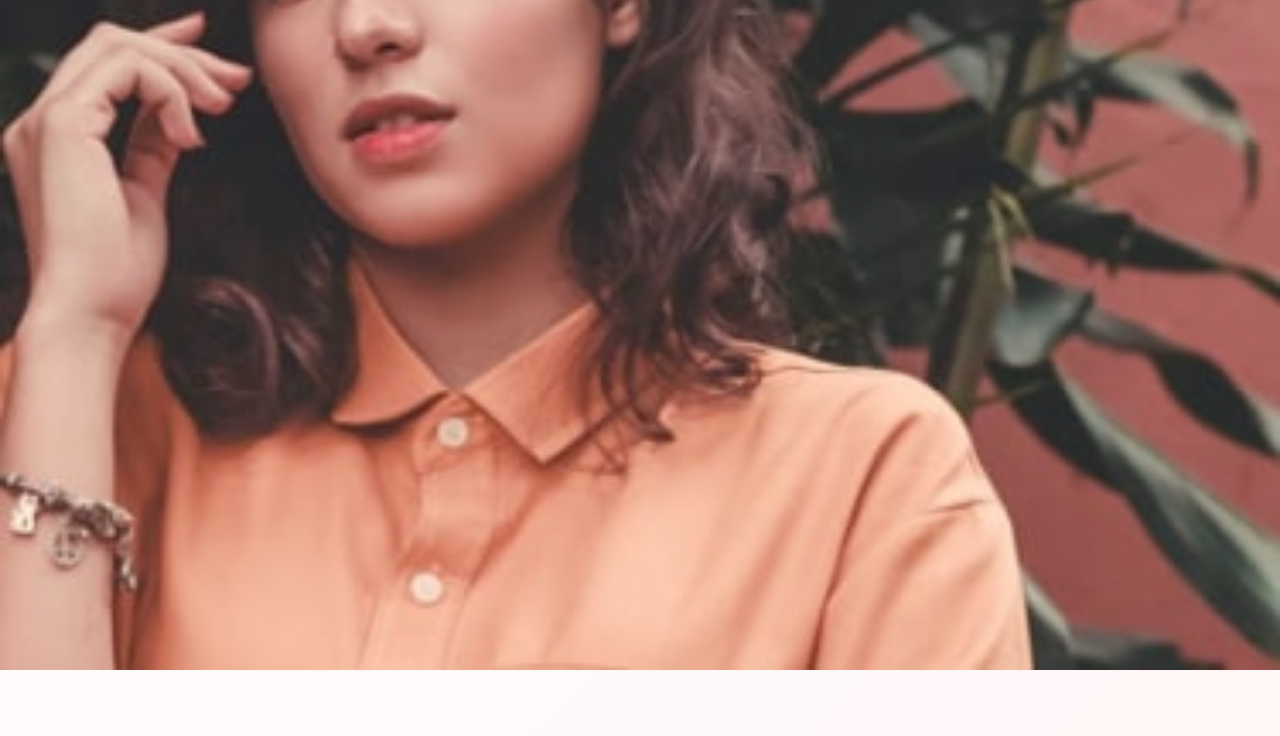
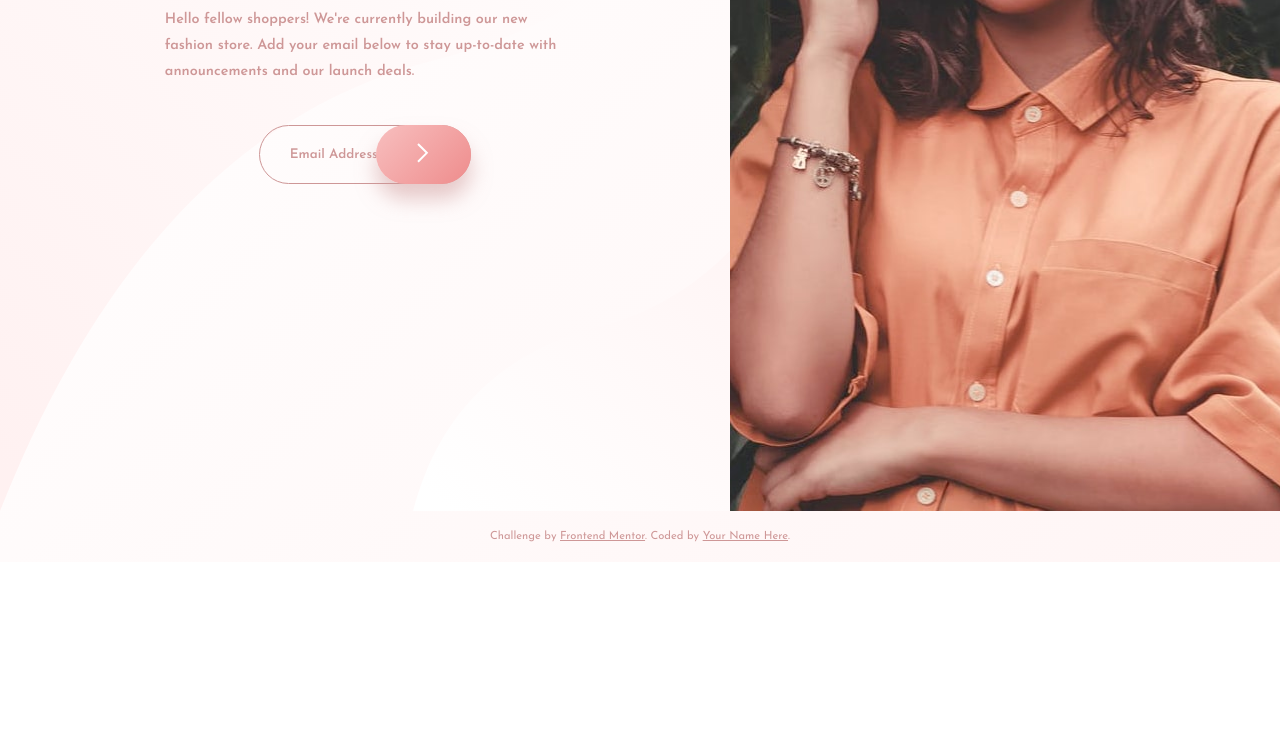
Before and after one commit to lukaszkus/base-apparel-coming-soon, a website: page index.html in a window 1280 px wide. Shown: the part 289-1025 px from the top of the page. After the commit the page ends 851 px from the top, so only its background shows below. Drawn offline with Linux system fonts and the light colour scheme.

Commit message:
desktop layout in progress

```diff
--- a/index.html
+++ b/index.html
@@ -14,16 +14,11 @@
 </head>
 <body>
 
+  <div class="logo">
+    <img src="images/logo.svg" alt="logo" class="logo__img"/>
+  </div>
+
   <main class="main">
-
-    <div class="logo">
-      <img src="images/logo.svg" alt="logo" class="logo__img"/>
-    </div>
-
-    <div class="hero">
-      <img src="images/hero-mobile.jpg" alt="girl" class="hero__img"/>
-    </div>
-
     <div class="content">
       <h1 class="content__title"><span>We're</span> coming soon</h1>
       <p class="content__txt">Hello fellow shoppers! We're currently building our new fashion store. Add your email below to stay up-to-date with announcements and our launch deals.
@@ -34,6 +29,9 @@
         <button class="form-submit-btn" type="submit"><img src="images/icon-arrow.svg" alt="arrow"/></button>
       </form>
       <p class="form-error-msg"></p>
+    </div>
+
+    <div class="hero">
     </div>
   </main>
 
--- a/scss/_mixins.scss
+++ b/scss/_mixins.scss
@@ -1,5 +1,5 @@
 $tablet-width: 500px;
-$desktop-width: 1440px;
+$desktop-width: 900px;
 
 @mixin tablet {
   @media (min-width: $tablet-width) {
--- a/scss/main.scss
+++ b/scss/main.scss
@@ -16,24 +16,25 @@ html {
 body {
   min-height: 100vh;
   background: $gradient-primary;
+  position: relative;
 }
 
-.main {
-  width: 100%;
 .logo {
   padding: 30px;
   &__img {
     width: 100px;
-      @include tablet {
-        width: 200px;
   }
 }
-  }
+
+.main {
+  display: flex;
+  flex-direction: column-reverse;
   .hero {
-    padding-bottom: 65px;
-    &__img {
+    background-image: url(../images/hero-mobile.jpg);
     width: 100%;
-    }
+    height: 250px;
+    background-size: cover;
+    background-repeat: no-repeat;
   }
   .content {
     padding: 0 30px;
@@ -42,7 +43,7 @@ body {
       text-transform: uppercase;
       letter-spacing: 0.6rem;
       color: $color-neutral-dark;
-      padding-bottom: 20px;
+      padding: 65px 0 20px 0;
       text-align: center;
       span {
         font-weight: 300;
@@ -105,6 +106,59 @@ body {
   }
 }
 
+@include desktop {
+  .logo {
+    position: absolute;
+    left: calc((57vw - 455px) / 2);
+    top: 65px;
+    &__img {
+      width: 160px;
+    }
+  }
+  .main {
+    flex-direction: row;
+    justify-content: center;
+    background-image: url(../images/bg-pattern-desktop.svg);
+    background-repeat: no-repeat;
+    background-size: contain;
+    .hero {
+      width: 43%;
+      min-height: 100vh;
+      background-image: url(../images/hero-desktop.jpg);
+    }
+    .content {
+      width: 57%;
+      display: flex;
+      flex-direction: column;
+      align-items: center;
+      margin-top: 200px;
+        font-size: 4rem;
+        text-align: left;
+        max-width: 400px;
+        line-height: 1.1;
+      }
+      &__txt {
+        text-align: left;
+        max-width: 400px;
+        line-height: 1.8;
+      }
+      &__form {
+        max-width: 420px;
+        display: block;
+        .form-input {
+          padding: 22px 30px;
+        }
+        .form-error-icon {
+          right: 105px;
+        }
+        .form-submit-btn {
+          min-width: 95px;
+        }
+      }
+    }
+  }
+}
+
 .d-none {
   display: none;
 }
```
Also changed, not shown: css/main.css, 1 other file. Lines whose indentation alone changed are shown as unchanged.
